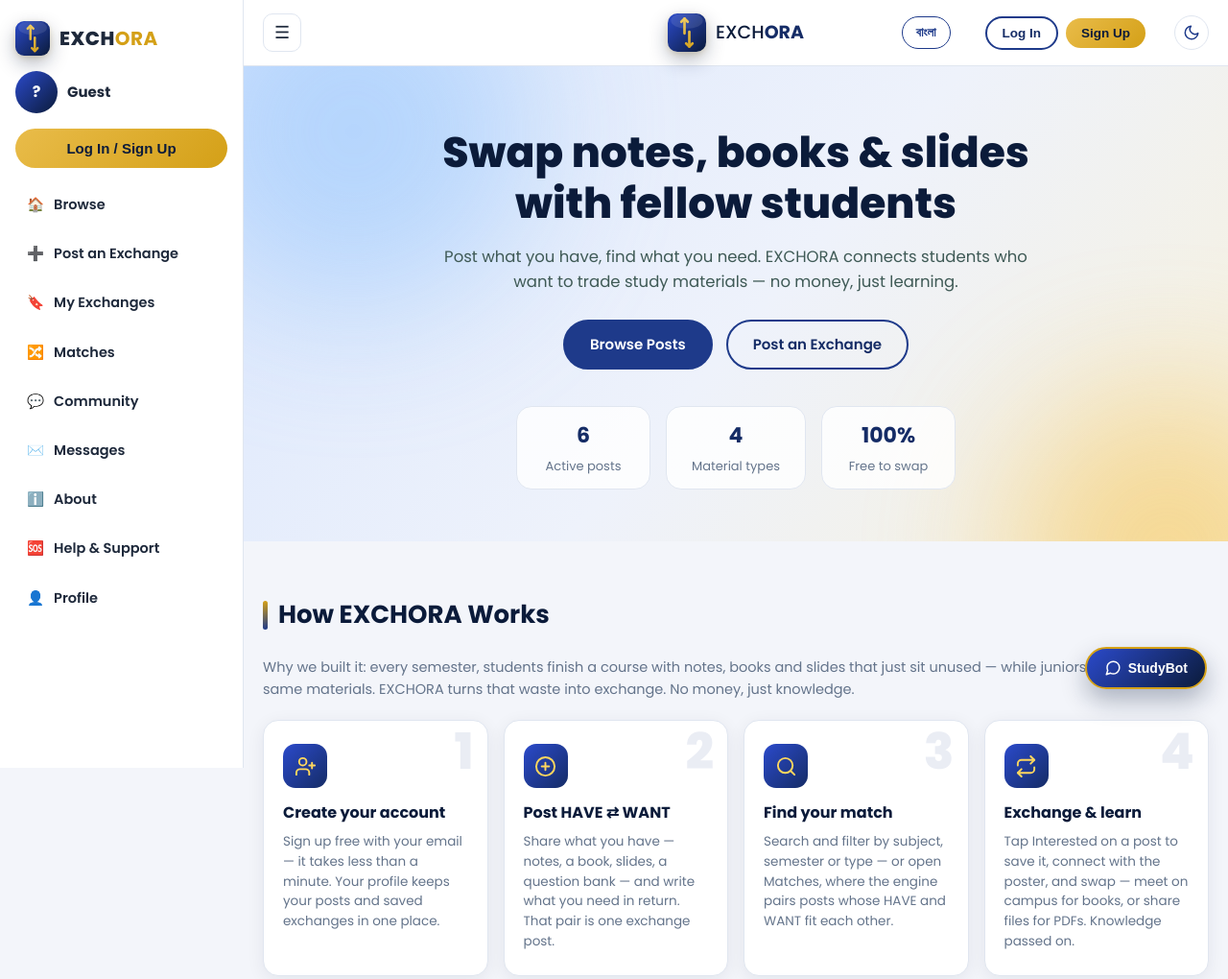
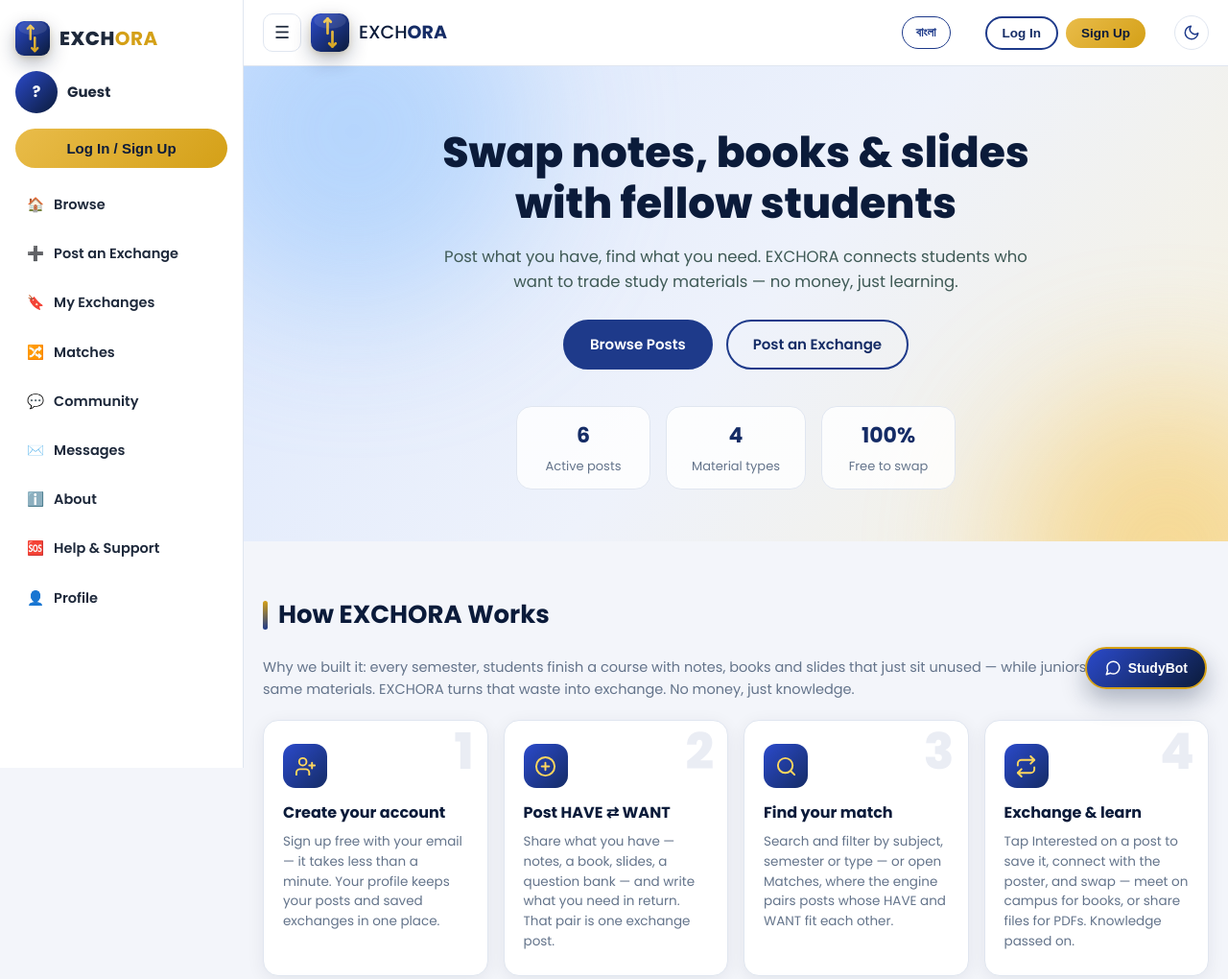
Before and after one commit to khairunmim-dev/exchora, a plain HTML site: page index.html in a window 1280 px wide. Shown: the top 1020 px of the page at 96% size. Drawn offline with Linux system fonts and the light colour scheme; no server answers.

Commit message:
Header: EXCHORA brand back to the left, real-website style

```diff
--- a/style.css
+++ b/style.css
@@ -20,14 +20,14 @@ body{font-family:'Poppins',system-ui,Arial,sans-serif;background:var(--bg);color
 
 /* Header */
 .site-header{background:var(--card);border-bottom:1px solid var(--line);position:sticky;top:0;z-index:50}
-.header-inner{display:grid;grid-template-columns:1fr auto 1fr;align-items:center;padding:14px 20px}
+.header-inner{display:grid;grid-template-columns:auto 1fr auto;align-items:center;padding:14px 20px}
 .logo{display:flex;align-items:center;gap:10px;text-decoration:none;color:var(--ink)}
 .logo-badge{width:38px;height:38px;border-radius:10px;background:linear-gradient(135deg,var(--teal),var(--teal-dark));color:#fff;display:flex;align-items:center;justify-content:center;font-weight:800;font-size:20px}
 .logo-text{font-size:19px;font-weight:500}
 .logo-text strong{color:var(--teal-dark)}
 .main-nav{display:flex;gap:22px;align-items:center;justify-self:end}
 .side-toggle{justify-self:start}
-.logo{justify-self:center}
+.logo{justify-self:start}
 .main-nav a{text-decoration:none;color:var(--text);font-size:14.5px;font-weight:500}
 .main-nav a:hover{color:var(--teal-dark)}
 .count-badge{background:var(--teal);color:#fff;border-radius:999px;padding:1px 8px;font-size:12px;font-weight:600}
```
